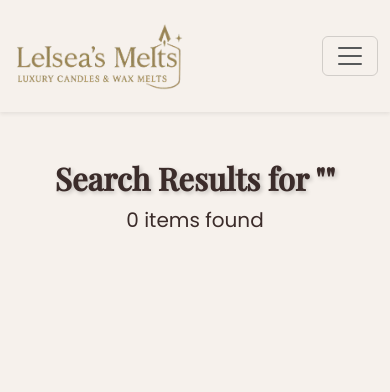
After one commit to Daniel0Marsh/candle-store-django, a Django app: page /search/ in a window 390 px wide. The commit adds this page. Shown: the top 392 px of the page. Run offline with Django 5.2, Linux system fonts and the light colour scheme; data comes from the database, SQL or seed files in the repository; some libraries are stand-ins or nearby versions.

Commit message:
Add product search functionality and UI improvements
Introduced a new ProductSearchView and related templates to enable product search functionality. Updated URLs, views, and base HTML for search integration. Improved product display layouts with better alignment and responsiveness across templates.

```diff
--- a/source/home/templates/base.html
+++ b/source/home/templates/base.html
@@ -78,8 +78,12 @@
             <!-- Search, Cart -->
             <div class="d-flex align-items-center gap-3">
                 <!-- Search -->
-                <form class="d-flex me-2" role="search">
-                    <input class="form-control form-control-sm rounded-pill px-3" type="search" placeholder="Search" aria-label="Search">
+                <form class="d-flex me-2" role="search" method="get" action="{% url 'product_search' %}">
+                    <input class="form-control form-control-sm rounded-pill px-3"
+                           type="search"
+                           name="q"
+                           placeholder="Search"
+                           aria-label="Search">
                 </form>
 
                 <!-- Cart -->
@@ -138,9 +142,9 @@
             </div>
 
             <!-- Social / Newsletter -->
-            <div class="col-md-3">
+            <div class="col-md-3 text-center text-md-start">
                 <h6 class="text-uppercase fw-semibold mb-3">Connect</h6>
-                <div class="d-flex gap-3 mb-3">
+                <div class="d-flex justify-content-center justify-content-md-start gap-3 mb-3">
                     <a href="{{ branding.facebook_link }}" class="text-light fs-5"><i class="bi bi-facebook"></i></a>
                     <a href="{{ branding.instagram_link }}" class="text-light fs-5"><i class="bi bi-instagram"></i></a>
                     <a href="{{ branding.tiktok_link }}" class="text-light fs-5"><i class="bi bi-tiktok"></i></a>
--- /dev/null
+++ b/source/home/templates/search_results.html
@@ -0,0 +1,99 @@
+{% extends "base.html" %}
+
+{% block title %}Search Results - {{ branding.company_name }}{% endblock %}
+
+{% block extra_head %}
+{% load static %}
+<link href="https://fonts.googleapis.com/css2?family=Playfair+Display:wght@500&family=Poppins:wght@400;600&display=swap" rel="stylesheet">
+<style>
+    :root {
+        --cream: #fdf8f4;
+        --dusty-rose: #e8cfc7;
+        --mauve: #d8bfd8;
+        --caramel: #b88b4a;
+        --deep-brown: #4e342e;
+        --soft-pink: #fceae8;
+        --dark-text: #3b2c2a;
+    }
+
+    body {
+        background-color: var(--cream);
+        color: var(--dark-text);
+        font-family: 'Poppins', sans-serif;
+    }
+
+    .btn-caramel {
+        background-color: var(--caramel);
+        color: #fff;
+        border: none;
+        padding: 0.75rem 1.5rem;
+        font-size: 1.1rem;
+        transition: all 0.3s ease;
+        border-radius: 0.5rem;
+    }
+
+    .btn-caramel:hover {
+        background-color: #a06c36;
+        transform: translateY(-2px);
+        box-shadow: 0 4px 12px rgba(0, 0, 0, 0.15);
+    }
+
+    .card-title {
+        font-family: 'Playfair Display', serif;
+    }
+
+    .text-shadow-lg {
+        text-shadow: 2px 2px 4px rgba(0, 0, 0, 0.2);
+    }
+
+    .card:hover {
+        transform: translateY(-5px);
+        box-shadow: 0 8px 16px rgba(0,0,0,0.1);
+    }
+</style>
+{% endblock %}
+
+{% block content %}
+
+<!-- Search Results Heading -->
+<section class="py-5 text-center">
+    <div class="container">
+        <h2 class="display-5 fw-bold text-shadow-lg" style="font-family: 'Playfair Display', serif;">
+            Search Results for "{{ query }}"
+        </h2>
+        <p class="lead">{{ candles.count|add:waxmelts.count }} item{{ candles.count|add:waxmelts.count|pluralize }} found</p>
+    </div>
+</section>
+
+<!-- Search Results -->
+<section class="all-products py-5">
+    <div class="container">
+        <div class="row row-cols-1 row-cols-md-2 row-cols-lg-4 g-4">
+            {% for candle in candles %}
+                <div class="col d-flex justify-content-center">
+                    <a href="{% url 'product_detail' 'candle' candle.pk %}" class="card border-0 rounded-5 bg-transparent text-decoration-none" style="width: 20rem;">
+                        <img src="{{ candle.image.url }}" class="card-img-top rounded-4" alt="{{ candle.title }}" style="height: 300px; object-fit: cover;">
+                        <div class="card-body text-center">
+                            <h5 class="card-title">{{ candle.title }}</h5>
+                            <p class="card-text fw-bold">${{ candle.price }}</p>
+                        </div>
+                    </a>
+                </div>
+            {% endfor %}
+
+            {% for melt in waxmelts %}
+                <div class="col d-flex justify-content-center">
+                    <a href="{% url 'product_detail' 'waxmelt' melt.pk %}" class="card border-0 rounded-5 bg-transparent text-decoration-none" style="width: 20rem;">
+                        <img src="{{ melt.image.url }}" class="card-img-top rounded-4" alt="{{ melt.title }}" style="height: 300px; object-fit: cover;">
+                        <div class="card-body text-center">
+                            <h5 class="card-title">{{ melt.title }}</h5>
+                            <p class="card-text fw-bold">${{ melt.price }}</p>
+                        </div>
+                    </a>
+                </div>
+            {% endfor %}
+        </div>
+    </div>
+</section>
+
+{% endblock %}
--- a/source/home/urls.py
+++ b/source/home/urls.py
@@ -1,9 +1,10 @@
 from django.urls import path
-from . views import HomePageView, AboutPageView, PrivacyPolicyPageView, TermsOfServicePageView
+from . views import HomePageView, ProductSearchView, AboutPageView, PrivacyPolicyPageView, TermsOfServicePageView
 
 
 urlpatterns = [
     path('', HomePageView.as_view(), name="home"),
+    path('search/', ProductSearchView.as_view(), name='product_search'),
     path('about-us/', AboutPageView.as_view(), name='about'),
     path('privacy-policy/', PrivacyPolicyPageView.as_view(), name='privacy_policy'),
     path('terms-of-service/', TermsOfServicePageView.as_view(), name='terms_of_service'),
--- a/source/home/views.py
+++ b/source/home/views.py
@@ -9,7 +9,7 @@ from itertools import chain
 from .models import HomePage, PrivacyPolicyPage, TermsOfServicePage
 from branding.models import Branding
 from products.models import Candle, WaxMelt, StorePricingSettings
-
+from django.db.models import Q
 import requests
 import json
 import urllib
@@ -134,6 +134,28 @@ class HomePageView(TemplateView):
             return render(request, 'contact_us.html')
 
 
+class ProductSearchView(TemplateView):
+    template_name = 'search_results.html'
+
+    def get_context_data(self, **kwargs):
+        context = super().get_context_data(**kwargs)
+        query = self.request.GET.get('q', '')
+
+        # Add search results
+        context['query'] = query
+        context['candles'] = Candle.objects.filter(Q(title__icontains=query)) if query else Candle.objects.none()
+        context['waxmelts'] = WaxMelt.objects.filter(Q(title__icontains=query)) if query else WaxMelt.objects.none()
+
+        # Add global context (cart, branding, homepage)
+        basket = self.request.session.get('basket', {})
+        item_count = sum(basket.values())
+        context['cart'] = {'item_count': item_count}
+        context['branding'] = Branding.objects.first()
+        context['home'] = HomePage.objects.first()
+
+        return context
+
+
 class AboutPageView(TemplateView):
     """
     View for displaying the about page.
--- a/source/products/templates/all_products.html
+++ b/source/products/templates/all_products.html
@@ -125,7 +125,7 @@
     <div class="container">
         <div class="row row-cols-1 row-cols-md-2 row-cols-lg-4 g-4">
             {% for product in products %}
-            <div class="col">
+                <div class="col d-flex justify-content-center">
                     <a href="{% url 'product_detail' product.product_type product.pk %}" class="card border-0 rounded-5 bg-transparent text-decoration-none" style="width: 20rem;">
                         <img src="{{ product.image.url }}" class="card-img-top rounded-4" alt="{{ product.name }}" style="height: 300px; object-fit: cover;">
                         <div class="card-body text-center">
--- a/source/products/templates/candles.html
+++ b/source/products/templates/candles.html
@@ -125,7 +125,7 @@
     <div class="container">
         <div class="row row-cols-1 row-cols-md-2 row-cols-lg-4 g-4">
             {% for candle in candles %}
-            <div class="col">
+            <div class="col d-flex justify-content-center">
                 <a href="{% url 'product_detail' 'candle' candle.pk %}" class="card border-0 rounded-5 bg-transparent text-decoration-none" style="width: 20rem;">
                     <img src="{{ candle.image.url }}" class="card-img-top rounded-4" alt="{{ candle.name }}" style="height: 300px; object-fit: cover;">
                     <div class="card-body text-center">
--- a/source/products/templates/wax_melts.html
+++ b/source/products/templates/wax_melts.html
@@ -126,7 +126,7 @@
     <div class="container">
         <div class="row row-cols-1 row-cols-md-2 row-cols-lg-4 g-4">
             {% for wax_melt in wax_melts %}
-            <div class="col">
+            <div class="col d-flex justify-content-center">
                 <a href="{% url 'product_detail' 'waxmelt' wax_melt.pk %}" class="card border-0 rounded-5 bg-transparent text-decoration-none" style="width: 20rem;">
                     <img src="{{ wax_melt.image.url }}" class="card-img-top rounded-4" alt="{{ wax_melt.title }}" style="height: 300px; object-fit: cover;">
                     <div class="card-body text-center">
```
Also changed, not shown: source/products/templates/product_detail.html (+7 -6 lines). Lines whose indentation alone changed are shown as unchanged.
